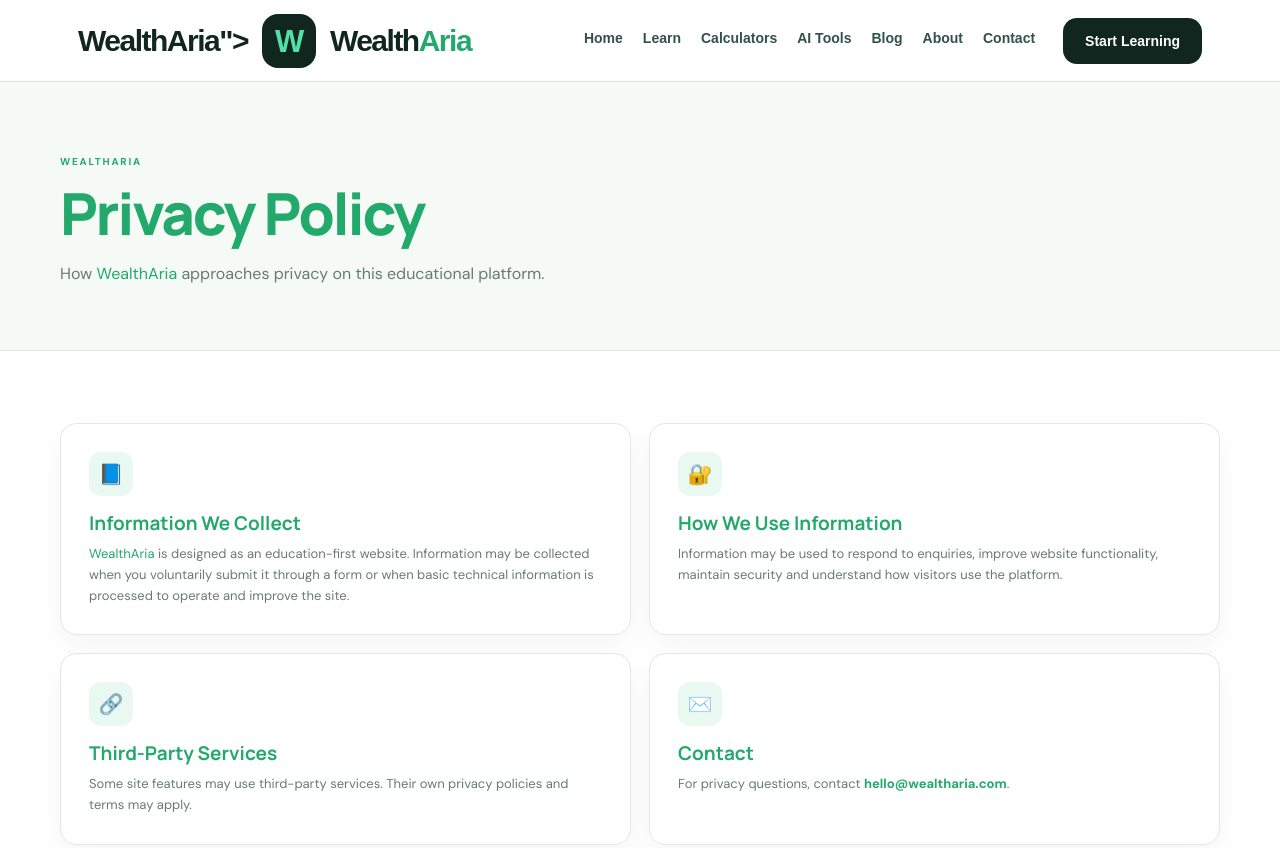
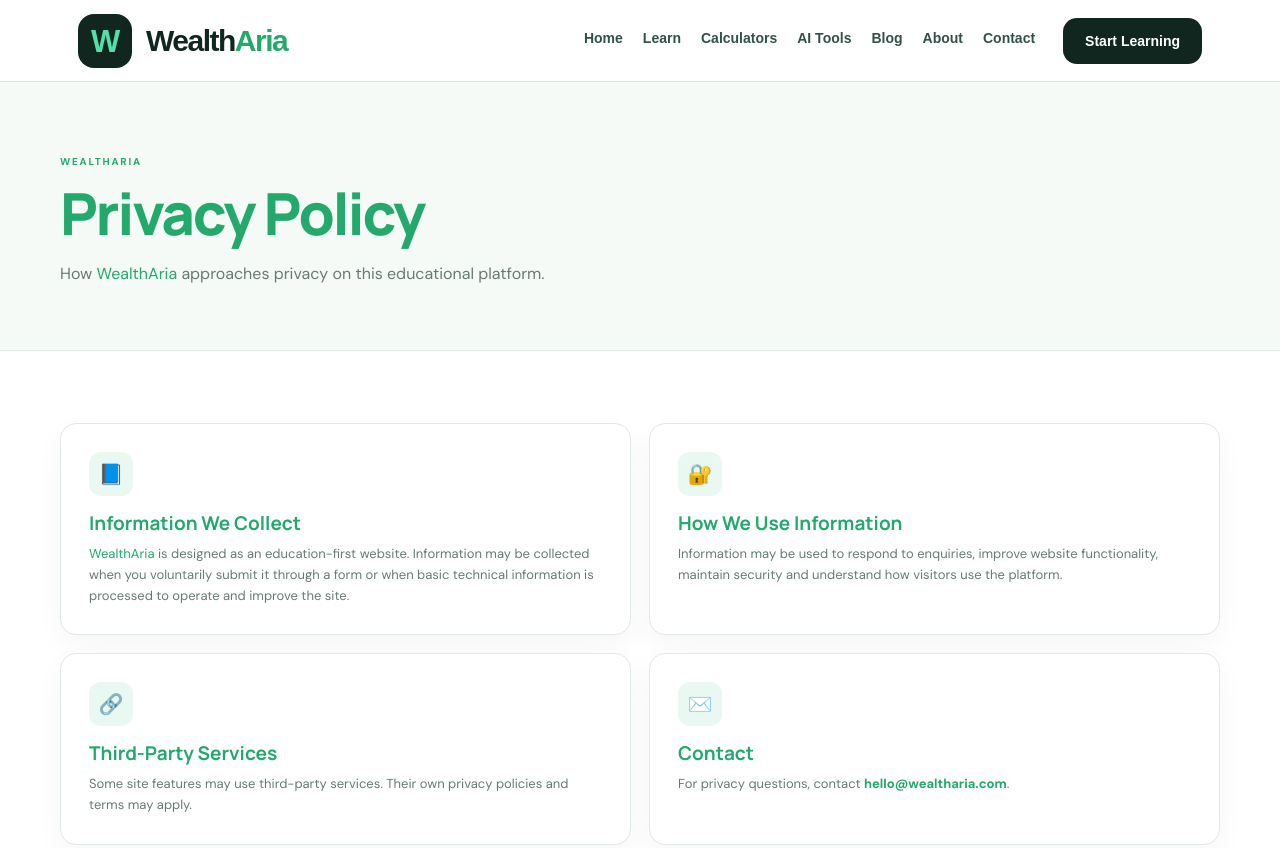
Before and after one commit to rajeshdua/WealthAria, a website: page privacy.html in a window 1280 px wide. Shown: the top 848 px of the page. Drawn offline with Linux system fonts and the light colour scheme.

Commit message:
Keep header WealthAria branding unchanged

```diff
--- a/privacy.html
+++ b/privacy.html
@@ -59,8 +59,8 @@ a{text-decoration:none;color:inherit}
 </head>
 <body>
 <header class="site-header"><div class="nav-wrap">
-<a class="brand" href="index.html" aria-label="<span class="wa-content-brand">WealthAria</span>"><span class="mark">W</span><span>Wealth<span>Aria</span></span></a>
-<nav class="nav" aria-label="Primary navigation"><a href="index.html">Home</a><a href="learn.html">Learn</a><a href="calculators.html">Calculators</a><a href="ai.html">AI Tools</a><a class="revenue-nav-link" href="pricing.html"><span class="wa-content-brand">WealthAria</span> Plus</a><a class="revenue-nav-link" href="wealth-health-score.html">Wealth Health Score</a><a class="revenue-nav-link" href="wealth-report.html">Wealth Report</a><a href="blog.html">Blog</a><a href="about.html">About</a><a href="contact.html">Contact</a></nav>
+<a class="brand" href="index.html" aria-label="WealthAria"><span class="mark">W</span><span>Wealth<span>Aria</span></span></a>
+<nav class="nav" aria-label="Primary navigation"><a href="index.html">Home</a><a href="learn.html">Learn</a><a href="calculators.html">Calculators</a><a href="ai.html">AI Tools</a><a class="revenue-nav-link" href="pricing.html">WealthAria Plus</a><a class="revenue-nav-link" href="wealth-health-score.html">Wealth Health Score</a><a class="revenue-nav-link" href="wealth-report.html">Wealth Report</a><a href="blog.html">Blog</a><a href="about.html">About</a><a href="contact.html">Contact</a></nav>
 <a class="header-btn" href="learn.html">Start Learning</a>
 <button class="menu-btn" aria-label="Open menu" onclick="toggleMenu()">☰</button>
 </div></header>
```
